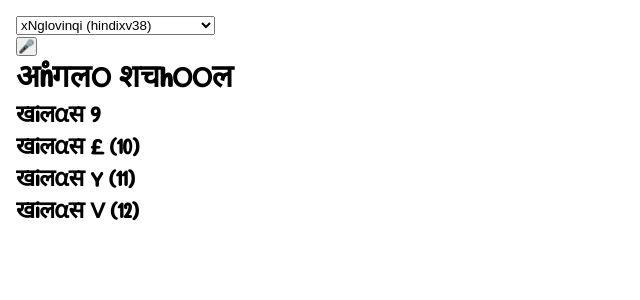
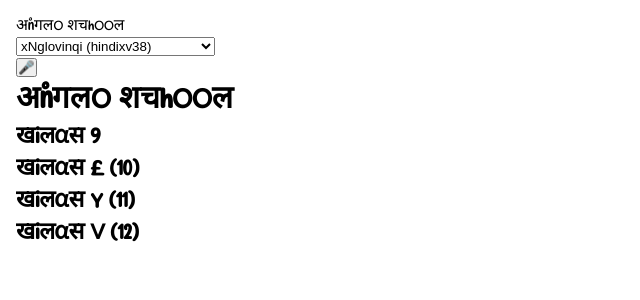
Before and after one commit to zawa8/xnglo-fontpicker-template, a Next.js app: page / in a window 1280 px wide. Shown: the top 300 px of the page, without its empty margins (0-640 px from the left). Built offline with nearby package versions, Linux system fonts and the light colour scheme.

Commit message:
Update layout metadata and structure for school app

```diff
--- a/app/layout.tsx
+++ b/app/layout.tsx
@@ -1,6 +1,7 @@
 // xnglo-fontpicker-template/app/layout.tsx
 import type { Metadata } from "next";
 import "./globals.css";
+import Link from "next/link";
 
 import {
   hindixv38font,
@@ -19,8 +20,8 @@
 import MicButton from "@/components/hsciifp/MicButton";
 
 export const metadata: Metadata = {
-  title: "xNglo Font Picker Template",
-  description: "Reusable Next.js font picker for xnglo xi38 fonts.",
+  title: "xNglo School",
+  description: "School app with xi38 fonts, Python, DBMS, AI",
 };
 
 export default function RootLayout({
@@ -34,8 +35,9 @@
       className={`${hindixv38font.variable} ${bengalixb38font.variable} ${eNgliSxe38font.variable} ${guzrajixg38font.variable} ${jeluguxj38font.variable} ${knRaxk38font.variable} ${mlyalxmxm38font.variable} ${oriyaxo38font.variable} ${pnzabixp38font.variable} ${sinhlaxs38font.variable} ${tmilxt38font.variable}`}
     >
       <head />
-      <body>
-        <header className="flex gap-4 p-4">
+      <body className="bg-gray-50 min-h-screen">
+        <header className="flex gap-4 p-4 bg-white border-b shadow-sm items-center">
+          <Link href="/" className="font-bold text-xl">xNglo School</Link>
           <LocalFontPicker />
           <MicButton />
         </header>
```
